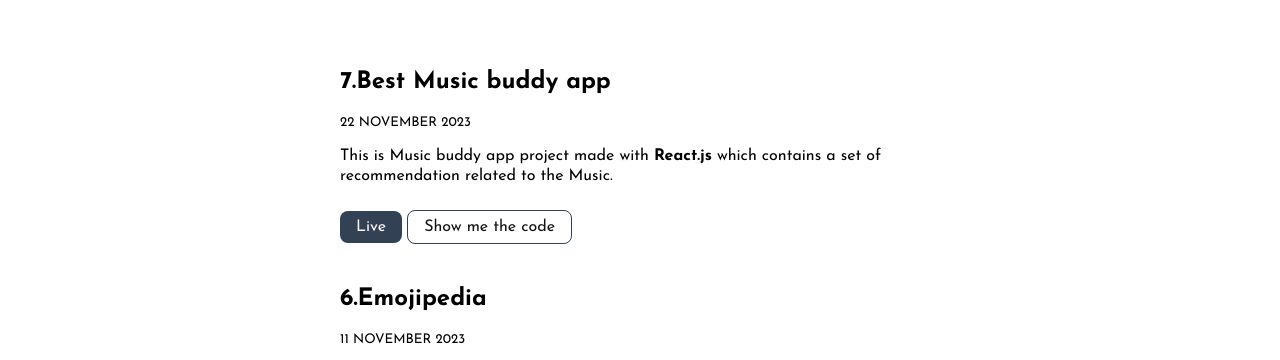
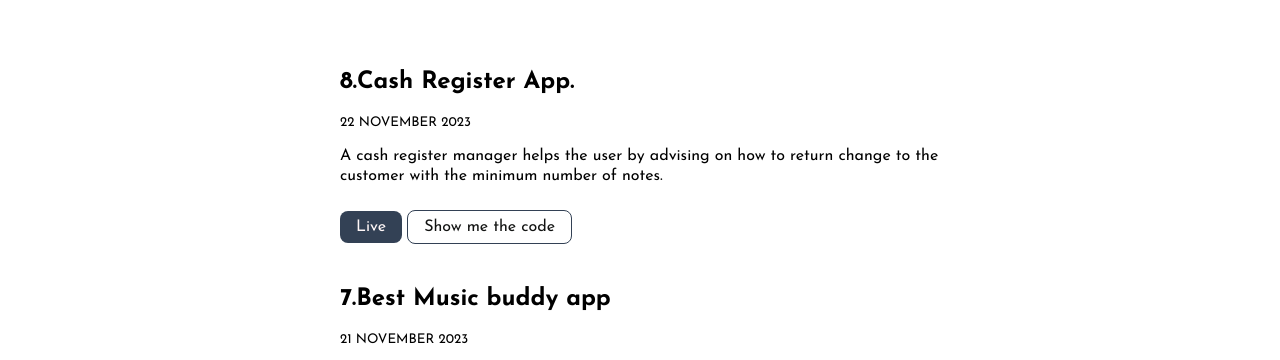
Before and after one commit to Sourabhpande532/Portfolio, a plain HTML site: page project.html in a window 1280 px wide. Shown: the part 401-761 px from the top of the page. Drawn offline with Linux system fonts and the light colour scheme.

Commit message:
feat - [Add cash Register project]

```diff
--- a/project.html
+++ b/project.html
@@ -39,24 +39,29 @@
   <div class="container center-container">
     <div>
       <div class="space-1rem"></div>
-
+      <div>
+        <h2>8.Cash Register App.</h2>
+        <small>22 NOVEMBER 2023</small>
+        <p>
+          A cash register manager helps the user by advising on how to return change to the customer with the minimum number of notes.
+        </p>
+        <div class="space-rem"></div>
+        <a href="https://cash-register-virid.vercel.app/" class="link link-primary">Live</a>
+        <a href="https://github.com/Sourabhpande532/CashRegister" class="link link-secondary">Show me the code</a>
+      </div>
+      <div class="space-1rem"></div>
       <div>
         <h2>7.Best Music buddy app</h2>
-        <small>22 NOVEMBER 2023</small>
+        <small>21 NOVEMBER 2023</small>
         <p>
           This is Music buddy app project made with
           <b>React.js</b> which contains a set of recommendation related to
           the Music.
         </p>
         <div class="space-rem"></div>
-        <a href="https://best-music-buddy-mini-app.vercel.app/" class="link link-primary"
-          >Live</a
-        >
-        <a
-          href="https://github.com/Sourabhpande532/bestMusicBuddy-mini-app"
-          class="link link-secondary"
-          >Show me the code</a
-        >
+        <a href="https://best-music-buddy-mini-app.vercel.app/" class="link link-primary">Live</a>
+        <a href="https://github.com/Sourabhpande532/bestMusicBuddy-mini-app" class="link link-secondary">Show me the
+          code</a>
       </div>
       <div class="space-1rem"></div>
       <div>
@@ -68,7 +73,8 @@
         </p>
         <div class="space-rem"></div>
         <a href="https://emojipedia-neog-project.vercel.app/" class="link link-primary">Live</a>
-        <a href="https://github.com/Sourabhpande532/emojipedia-mini-project" class="link link-secondary">Show me the code</a>
+        <a href="https://github.com/Sourabhpande532/emojipedia-mini-project" class="link link-secondary">Show me the
+          code</a>
       </div>
       <div class="space-1rem"></div>
       <div>
```
